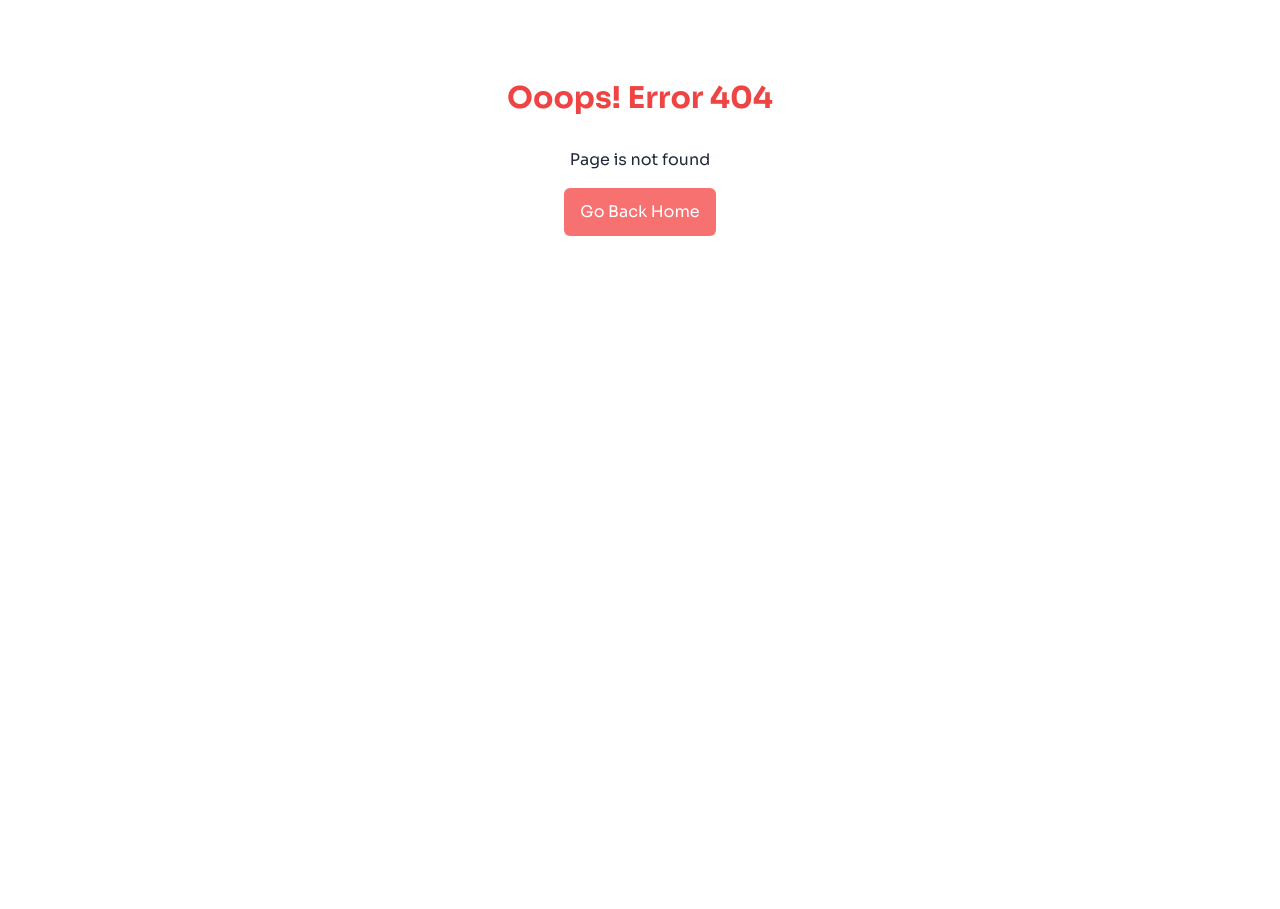
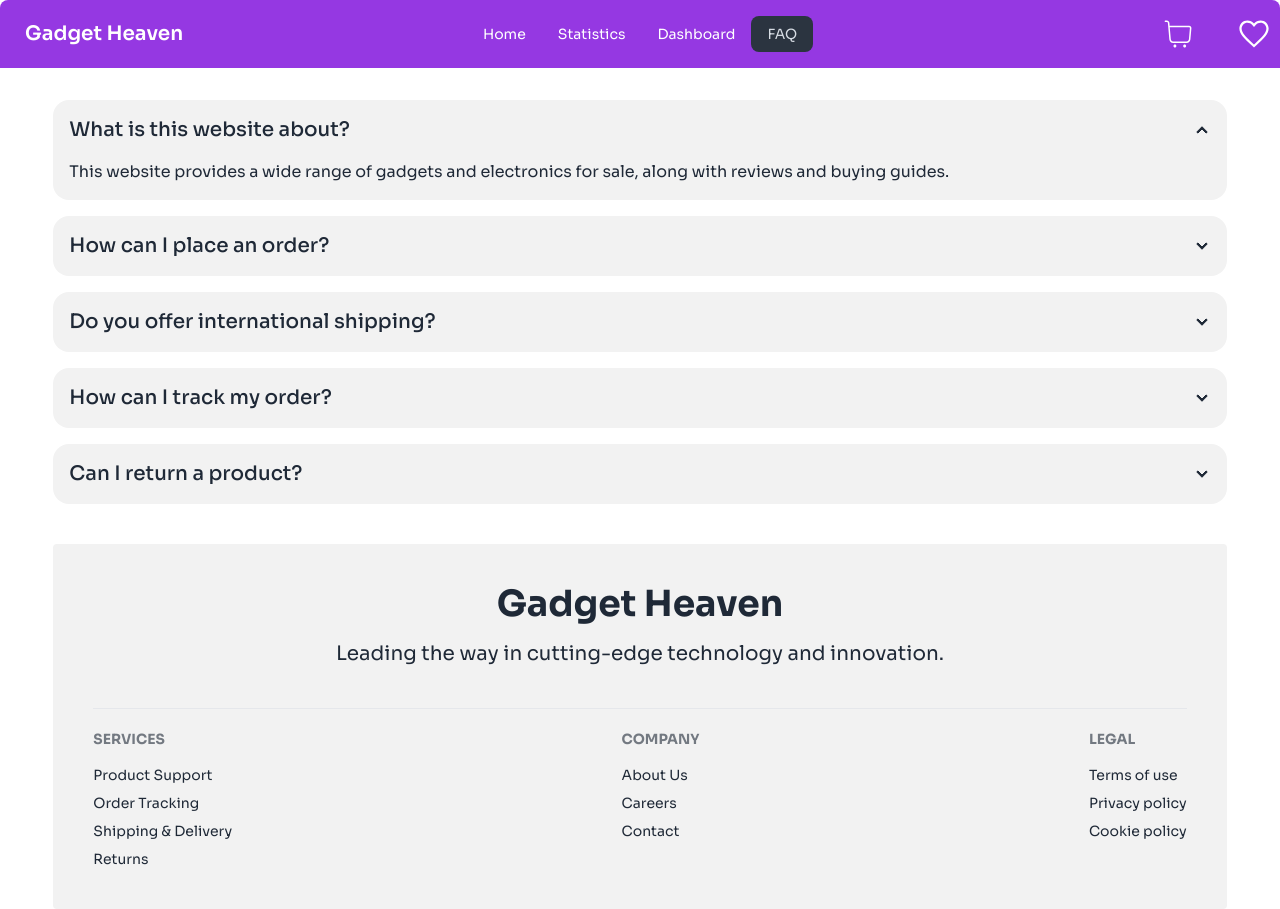
Before and after one commit to AlAminii/gadget-haven-as8, a React (Vite) app: page /faq in a window 1280 px wide. Before the commit this address had no page. Before the commit the page ends 800 px from the top, so only its background shows below. Built offline with nearby package versions, Linux system fonts and the light colour scheme.

Commit message:
full and final commit

```diff
--- a/index.html
+++ b/index.html
@@ -1,10 +1,11 @@
+
 <!DOCTYPE html>
 <html lang="en" data-theme="light">
 	<head>
 		<meta charset="UTF-8" />
-		<link rel="icon" type="image/svg+xml" href="/vite.svg" />
+		<link rel="icon" type="image/svg+xml" href="./src/assets/favicon-16x16.png" />
 		<meta name="viewport" content="width=device-width, initial-scale=1.0" />
-		<title>React with tailwind</title>
+		<title>Gadget||Haven</title>
 	</head>
 	<body>
 		<div id="root"></div>
--- a/src/Components/Cartpage/Cartpage.jsx
+++ b/src/Components/Cartpage/Cartpage.jsx
@@ -16,9 +16,7 @@ const Cartpage = ({item}) => {
           <h2 className="card-title">{product_title}</h2>
           <p>{specification}</p>
           <p>Price: {price}</p>
-          <div className="card-actions justify-end">
-            <button className="btn btn-primary">Watch</button>
-          </div>
+
         </div>
       </div>
        </div>
--- a/src/Components/Cartpage/Cartpageheader.jsx
+++ b/src/Components/Cartpage/Cartpageheader.jsx
@@ -2,16 +2,22 @@ import { useNavigate } from "react-router-dom";
 import donep from "../../assets/Group.png";
 import { clearcart } from "../../utils";
 
-const Cartpageheader = ({ totalPrice, setItems }) => {
+const Cartpageheader = ({ totalPrice, setItems, items }) => {
     const navigate = useNavigate()
+
+    const sortbyprice = ()=>{
+      const sortedItems = [...items].sort((a,b)=>b.price - a.price)
+      setItems(sortedItems)
+    }
   return (
     <div>
       <div className="flex justify-between">
         <h1 className="text-4xl font-bold">cart</h1>
         <div className="flex justify-center items-center gap-x-5">
           <p>Totalprice: {totalPrice}</p>
+          <button onClick={sortbyprice} className="btn-outline border rounded-lg px-4 py-3">Sort by Price</button>
           <button
-            className="btn bg-purple-500 text-white"
+            className="btn bg-[#9538E2] text-white"
             onClick={() => document.getElementById("my_modal_4").showModal()}
           >
             purches
--- a/src/Components/Dashboard/Dashboard.jsx
+++ b/src/Components/Dashboard/Dashboard.jsx
@@ -19,12 +19,13 @@ const Dashboard = () => {
         setItems(items)
         setwishlist(wishlists)
     },[])
+    console.log(items)
 
     const totalPrice = items.reduce((sum, item)=> sum+ item.price, 0)
     return (
         <div>
             <DashboardBanner  setView={setView}></DashboardBanner>
-            {view === "cart" ? <Cartpageheader totalPrice={totalPrice} setItems={setItems}></Cartpageheader>: <Wishlistheader></Wishlistheader>}
+            {view === "cart" ? <Cartpageheader totalPrice={totalPrice} setItems={setItems} items={items} ></Cartpageheader>: <Wishlistheader></Wishlistheader>}
             <div className="grid grid-cols-1   items-center justify-center gap-4 mt-5">
         {view === "cart"
           ? items.map((item) => <Cartpage key={item.product_id} item={item} />)
--- a/src/Components/Dashboard/DashboardBanner.jsx
+++ b/src/Components/Dashboard/DashboardBanner.jsx
@@ -12,18 +12,18 @@ const DashboardBanner = ({ setView, view }) => {
             {/* ✅ Cart Button */}
             <button
   onClick={() => setView("cart")}
-              className={`btn ${view === "cart" ? "btn-active bg-white text-black font-bold" : "bg-gray-300 text-black"}`}
+  className={`btn ${view === "cart" ? "btn-primary" : "btn-outline"}`}
 >
   Cart
 </button>
 
-            {/* ✅ Wishlist Button */}
 <button
   onClick={() => setView("wishlist")}
-              className={`btn ${view === "wishlist" ? "btn-active bg-white text-black font-bold" : "bg-gray-300 text-black"}`}
+  className={`btn ${view === "wishlist" ? "btn-primary" : "btn-outline"}`}
 >
   Wishlist
 </button>
+
           </div>
         </div>
       </div>
--- /dev/null
+++ b/src/Components/Faq/Faq.jsx
@@ -0,0 +1,57 @@
+const Faq = () => {
+    return (
+        <div className="space-y-4">
+            <div className="collapse collapse-arrow bg-base-200">
+                <input type="radio" name="my-accordion-2" defaultChecked />
+                <div className="collapse-title text-xl font-medium">
+                    What is this website about?
+                </div>
+                <div className="collapse-content">
+                    <p>This website provides a wide range of gadgets and electronics for sale, along with reviews and buying guides.</p>
+                </div>
+            </div>
+
+            <div className="collapse collapse-arrow bg-base-200">
+                <input type="radio" name="my-accordion-2" />
+                <div className="collapse-title text-xl font-medium">
+                    How can I place an order?
+                </div>
+                <div className="collapse-content">
+                    <p>You can place an order by selecting the product, adding it to your cart, and checking out with your preferred payment method.</p>
+                </div>
+            </div>
+
+            <div className="collapse collapse-arrow bg-base-200">
+                <input type="radio" name="my-accordion-2" />
+                <div className="collapse-title text-xl font-medium">
+                    Do you offer international shipping?
+                </div>
+                <div className="collapse-content">
+                    <p>Yes, we offer international shipping to many countries. Please check the shipping details on the checkout page for more information.</p>
+                </div>
+            </div>
+
+            <div className="collapse collapse-arrow bg-base-200">
+                <input type="radio" name="my-accordion-2" />
+                <div className="collapse-title text-xl font-medium">
+                    How can I track my order?
+                </div>
+                <div className="collapse-content">
+                    <p>Once your order has shipped, you will receive a tracking number via email. You can use this number to track your order on the courier's website.</p>
+                </div>
+            </div>
+
+            <div className="collapse collapse-arrow bg-base-200">
+                <input type="radio" name="my-accordion-2" />
+                <div className="collapse-title text-xl font-medium">
+                    Can I return a product?
+                </div>
+                <div className="collapse-content">
+                    <p>Yes, we offer a 30-day return policy. If you are not satisfied with your product, you can return it within 30 days of receiving it. Please check our return policy page for more details.</p>
+                </div>
+            </div>
+        </div>
+    );
+};
+
+export default Faq;
--- a/src/Components/Footer/Footer.jsx
+++ b/src/Components/Footer/Footer.jsx
@@ -1,10 +1,36 @@
-
-
 const Footer = () => {
     return (
-        <div>
-            <h1 className="text-center mt-60">This is footer</h1>
-        </div>
+        <footer className="bg-base-200 text-base-content rounded mt-10 p-10">
+            <div className="flex justify-center flex-col items-center mb-10 gap-y-4">
+            <h1 className="text-4xl font-bold">Gadget Heaven</h1>
+            <p className="text-xl"> Leading the way in cutting-edge technology and innovation.</p>
+            </div>
+            <hr className="mb-5" />
+            {/* First Footer Section */}
+            <div className="footer flex justify-between flex-wrap  gap-10">
+                <nav>
+                    {/* <h1>    </h1> */}
+                    <h6 className="footer-title">Services</h6>
+                    <a className="link link-hover">Product Support</a>
+                    <a className="link link-hover">Order Tracking</a>
+                    <a className="link link-hover">Shipping & Delivery </a>
+                    <a className="link link-hover"> Returns</a>
+                </nav>
+                <nav>
+                    <h6 className="footer-title">Company</h6>
+                    <a className="link link-hover">About Us </a>
+                    <a className="link link-hover">Careers </a>
+                    <a className="link link-hover">Contact</a>
+
+                </nav>
+                <nav>
+                    <h6 className="footer-title">Legal</h6>
+                    <a className="link link-hover">Terms of use</a>
+                    <a className="link link-hover">Privacy policy</a>
+                    <a className="link link-hover">Cookie policy</a>
+                </nav>
+            </div>
+        </footer>
     );
 };
 
--- a/src/Components/Nav/Nav.jsx
+++ b/src/Components/Nav/Nav.jsx
@@ -7,7 +7,8 @@ const Nav = () => {
   const links = [
     <li key="home"><NavLink to="/">Home</NavLink></li>,
     <li key="statistics"><NavLink to="/statistics">Statistics</NavLink></li>,
-    <li key="dashboard"><NavLink to="/dashboard">Dashboard</NavLink></li>
+    <li key="dashboard"><NavLink to="/dashboard">Dashboard</NavLink></li>,
+    <li key="faq"><NavLink to="/faq">FAQ</NavLink></li>,
 ];
 
 
--- a/src/Components/Wishlistpage/Wishlistpage.jsx
+++ b/src/Components/Wishlistpage/Wishlistpage.jsx
@@ -1,21 +1,43 @@
+import React, { useState, useEffect } from "react";
+import { addtoCart, clearwishlist, getAllwishlist } from "../../utils";
+import toast from "react-hot-toast";
 
+const Wishlistpage = ({ item }) => {
+  const [wishlistItems, setWishlistItems] = useState([]);
 
-const Wishlistpage = ({item}) => {
-    const {price, product_image, product_title,specification} = item
+  useEffect(() => {
+    const items = getAllwishlist();
+    setWishlistItems(items);
+  }, []);
+
+  const handleAddToCart = (item) => {
+    addtoCart(item);
+    clearwishlist(item);
+
+    const updatedWishlist = wishlistItems.filter(
+      (gadget) => gadget.product_id !== item.product_id
+    );
+    setWishlistItems(updatedWishlist);
+    toast.success("Item moved to cart");
+  };
+
+  const { price, product_image, product_title, specification } = item;
+
   return (
     <div className="card card-side w-4/5 bg-base-100 shadow-xl">
       <figure>
-          <img
-            src={product_image}
-            alt="Movie" />
+        <img src={product_image} alt="Movie" />
       </figure>
       <div className="card-body">
         <h2 className="card-title">{product_title}</h2>
         <p>{specification}</p>
         <p>Price: {price}</p>
-          <div className="card-actions justify-end">
-            <button className="btn btn-primary">Watch</button>
-          </div>
+        <button
+          onClick={() => handleAddToCart(item)}
+          className="btn bg-[#9538E2] text-white font-bold text-xl"
+        >
+          Add to cart
+        </button>
       </div>
     </div>
   );
--- a/src/main.jsx
+++ b/src/main.jsx
@@ -9,6 +9,7 @@ import Home from "./Components/Home/Home.jsx";
 import Categoriecard from "./Components/Categoriecard/Categoriecard.jsx";
 import Dashboard from "./Components/Dashboard/Dashboard.jsx";
 import Carddetails from "./Components/Carddetails/Carddetails.jsx";
+import Faq from "./Components/Faq/Faq.jsx";
 
 const router = createBrowserRouter([
   {
@@ -38,6 +39,11 @@ const router = createBrowserRouter([
         element:<Dashboard></Dashboard>
       },
       {
+
+        path:'/faq',
+        element:<Faq></Faq>
+      },
+      {
         path:"/item/:product_id",
         element: <Carddetails></Carddetails>,
         loader: () => fetch("/gadgets.json")
--- a/src/utils/index.js
+++ b/src/utils/index.js
@@ -1,3 +1,4 @@
+import { setItem } from "localforage"
 import toast from "react-hot-toast"
 
 const getAllitems = ()=>{
@@ -46,4 +47,13 @@ const clearcart = (setItems, navigate)=>{
     setItems([])
     navigate('/')
 }
-export {addtoCart, getAllitems, addtoWishlist, getAllwishlist, clearcart}
+const clearwishlist = (item) => {
+
+    const wishlists = JSON.parse(localStorage.getItem("wishlists")) || [];
+
+
+    const updatedWishlist = wishlists.filter((gadget) => gadget.product_id !== item.product_id);
+
+    localStorage.setItem("wishlists", JSON.stringify(updatedWishlist));
+};
+export {addtoCart, getAllitems, addtoWishlist, getAllwishlist, clearcart, clearwishlist}
```
Lines whose indentation alone changed are shown as unchanged.
